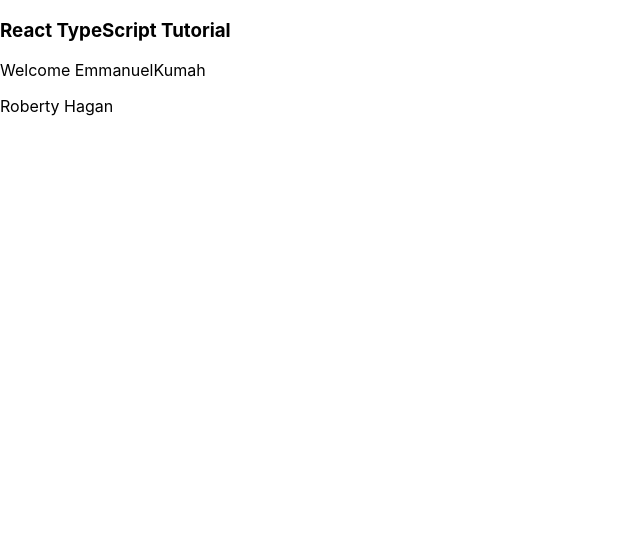
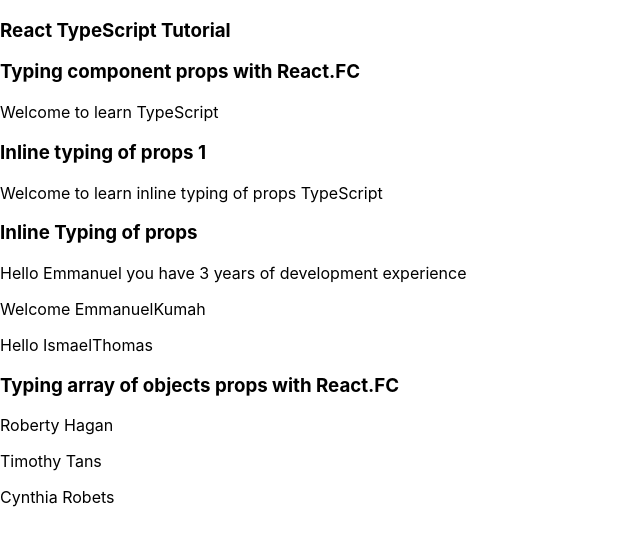
Before and after one commit to emmanuelkumah/react-typescript-tuts, a React (Create React App) app: page / in a window 1280 px wide. Shown: the top 544 px of the page, without its empty margins (0-640 px from the left). Built offline with nearby package versions, Linux system fonts and the light colour scheme.

Commit message:
Adding Typing React Component
Added Inline typing of props

Added typing array of objects

```diff
--- a/src/App.tsx
+++ b/src/App.tsx
@@ -1,6 +1,10 @@
 import React from "react";
 import Users from "./components/TypingProps/Users";
-import Greetings from "./components/TypingProps/Greetings";
+import { Greetings } from "./components/TypingProps/Greetings";
+import { Greetings3 } from "./components/TypingProps/Greetings";
+import { MyComponent } from "./components/TypingProps/MyComponent";
+import { MyComponent2 } from "./components/TypingProps/MyComponent";
+import { MyComponent3 } from "./components/TypingProps/MyComponent";
 
 function App() {
   //array of objects
@@ -12,8 +16,13 @@
   return (
     <div>
       <h3>React TypeScript Tutorial</h3>
+      {/* Typing component props with React.FC */}
+      <MyComponent hasLoggedIn={true} />
+      <MyComponent2 hasLoggedIn={true} />
+      <MyComponent3 firstName="Emmanuel" age={3} />
       <Greetings firstName="Emmanuel" lastName="Kumah" />
-      <Users users={userDetails} />
+      <Greetings3 firstName="Ismael" lastName="Thomas" />
+      <Users data={userDetails} />
     </div>
   );
 }
--- a/src/components/TypingProps/Greetings.tsx
+++ b/src/components/TypingProps/Greetings.tsx
@@ -1,11 +1,16 @@
 import React from "react";
 
-type GreetingsProps = {
+//Example of inline typing
+
+//Example of type alias
+
+//type each prop
+type Greetings = {
   firstName: string;
   lastName: string;
 };
 
-const Greetings = ({ firstName, lastName }: GreetingsProps) => {
+export const Greetings = ({ firstName, lastName }: Greetings) => {
   return (
     <div>
       <p>
@@ -16,4 +21,28 @@
   );
 };
 
-export default Greetings;
+type TGreetings = {
+  firstName: string;
+  lastName: string;
+};
+
+const Greetings2: React.FC<{ firstName: string; lastName: string }> = ({
+  firstName,
+  lastName,
+}) => {
+  return (
+    <div>
+      Hellow {firstName} {lastName}
+    </div>
+  );
+};
+
+//using type alias with React.FC
+export const Greetings3: React.FC<TGreetings> = ({ firstName, lastName }) => {
+  return (
+    <div>
+      Hello {firstName}
+      {lastName}
+    </div>
+  );
+};
--- /dev/null
+++ b/src/components/TypingProps/MyComponent.tsx
@@ -0,0 +1,39 @@
+import React from "react";
+
+//Example of typing React Components props with React.FC
+export const MyComponent: React.FC<{ hasLoggedIn: boolean }> = ({
+  hasLoggedIn,
+}) => {
+  return (
+    <div>
+      <h3>Typing component props with React.FC</h3>
+      {hasLoggedIn && "Welcome to learn TypeScript"}
+    </div>
+  );
+};
+
+//Example of inline typing of porops
+
+export const MyComponent2 = ({ hasLoggedIn }: { hasLoggedIn: boolean }) => {
+  return (
+    <div>
+      <h3>Inline typing of props 1</h3>
+      {hasLoggedIn && "Welcome to learn inline typing of props TypeScript"}
+    </div>
+  );
+};
+
+export const MyComponent3 = ({
+  firstName,
+  age,
+}: {
+  firstName: string;
+  age: number;
+}) => {
+  return (
+    <div>
+      <h3>Inline Typing of props</h3>
+      Hello {firstName} you have {age} years of development experience
+    </div>
+  );
+};
--- a/src/components/TypingProps/Users.tsx
+++ b/src/components/TypingProps/Users.tsx
@@ -1,15 +1,23 @@
 import React from "react";
-//add type to each property in the object
-type UserProps = {
-  users: {
-    name: string;
-    age: number;
-    hasPaid: boolean;
-  }[];
+//define the type for the object
+type UserType = {
+  name: string;
+  age: number;
+  hasPaid: boolean;
 };
+
+//define type for array of object
+type UserTypeArray = UserType[];
 //using array of object as props
-const Users = ({ users }: UserProps) => {
-  return <div>{users[0].name}</div>;
+const Users: React.FC<{ data: UserTypeArray }> = ({ data }) => {
+  return (
+    <div>
+      <h3>Typing array of objects props with React.FC</h3>
+      {data.map((item) => (
+        <p>{item.name}</p>
+      ))}
+    </div>
+  );
 };
 
 export default Users;
```
